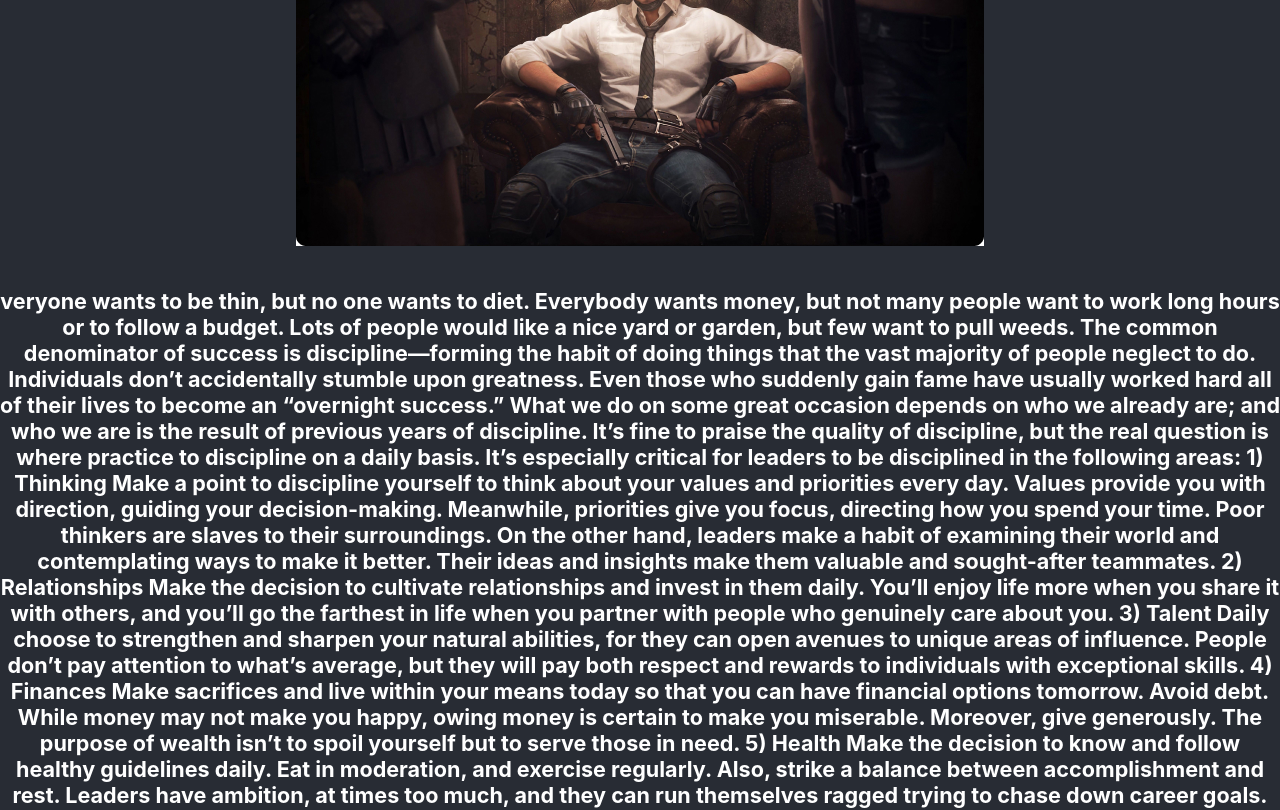
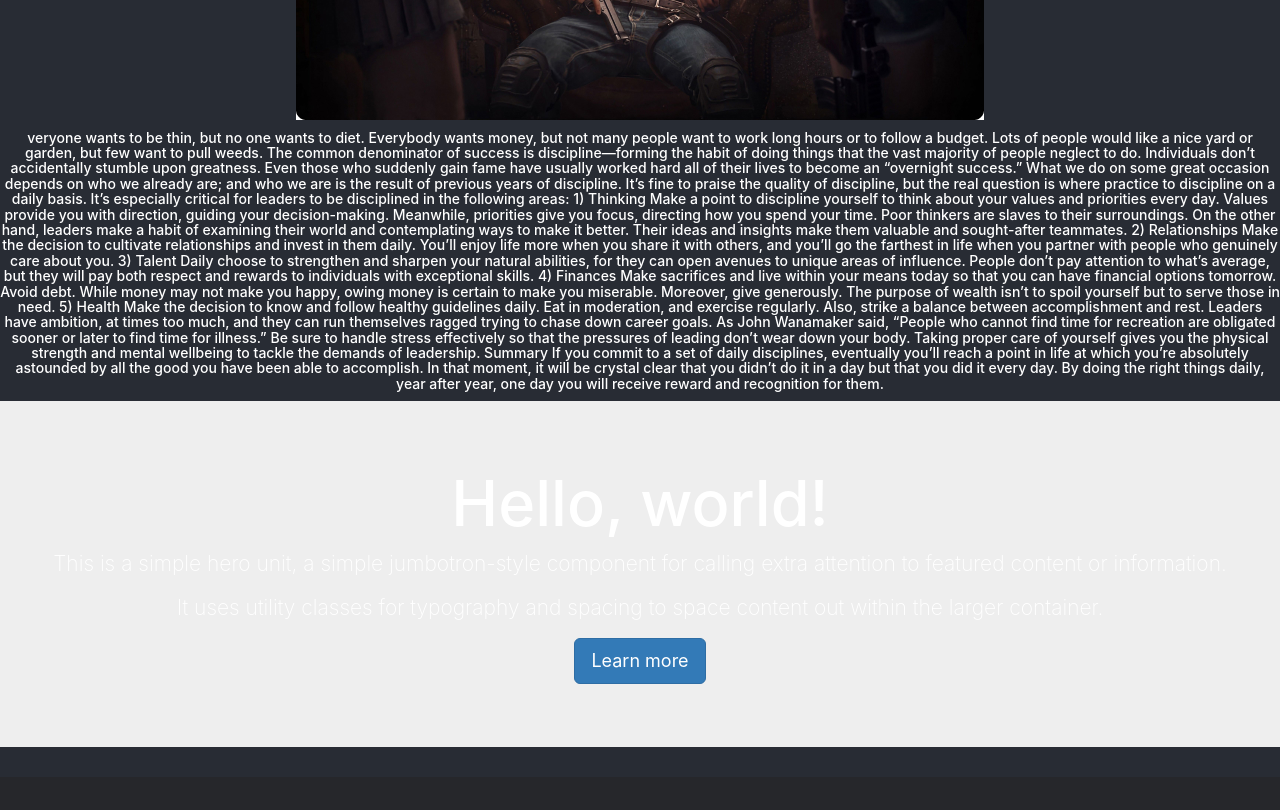
Before and after one commit to KompeteKeeda/kk-fe, a React (Create React App) app: page /news in a window 1280 px wide. Shown: the part 420-1230 px from the top of the page. Built offline with nearby package versions, Linux system fonts and the light colour scheme; no server answers.

Commit message:
newsletter added

```diff
--- a/public/index.html
+++ b/public/index.html
@@ -9,6 +9,14 @@
       name="description"
       content="Web site created using create-react-app"
     />
+    <!-- Latest compiled and minified CSS -->
+<link rel="stylesheet" href="https://maxcdn.bootstrapcdn.com/bootstrap/3.4.1/css/bootstrap.min.css">
+
+<!-- jQuery library -->
+<script src="https://ajax.googleapis.com/ajax/libs/jquery/3.6.4/jquery.min.js"></script>
+
+<!-- Latest compiled JavaScript -->
+<script src="https://maxcdn.bootstrapcdn.com/bootstrap/3.4.1/js/bootstrap.min.js"></script>
     <link rel="apple-touch-icon" href="%PUBLIC_URL%/logo192.png" />
     <!--
       manifest.json provides metadata used when your web app is installed on a
--- a/src/components/banner.tsx
+++ b/src/components/banner.tsx
@@ -14,7 +14,7 @@ const Banner: React.FC<BannerProps> = (props) => {
     <div className="card">
       <h1 className="title">{props.title}</h1>
       <h3 className="description">{props.description}</h3>
-            <PrimaryButton label="Register Now"/>
+      <PrimaryButton label="Register Now" />
     </div>
   );
 }
--- a/src/pages/news.tsx
+++ b/src/pages/news.tsx
@@ -8,7 +8,7 @@ export const News = () => {
 
 
   return (
-    <div className="App">
+    <div>
       <h1>
         Practicing Disciplines Today That Will Lead to Success Tomorrow.
       </h1>
@@ -45,6 +45,22 @@ export const News = () => {
 
         If you commit to a set of daily disciplines, eventually you’ll reach a point in life at which you’re absolutely astounded by all the good you have been able to accomplish. In that moment, it will be crystal clear that you didn’t do it in a day but that you did it every day. By doing the right things daily, year after year, one day you will receive reward and recognition for them.
       </h5>
+      {/* <div style={{ width: "800px", color: "black" }}>
+        <div className="subscribe-letter">
+          <div className="subscription-letter-title">
+            Subscribe to our news letter
+          </div>
+        </div>
+      </div> */}
+      <div className="jumbotron">
+  <h1 className="display-4">Hello, world!</h1>
+  <p className="lead">This is a simple hero unit, a simple jumbotron-style component for calling extra attention to featured content or information.</p>
+  {/* <hr className="my-4"> */}
+  <p>It uses utility classes for typography and spacing to space content out within the larger container.</p>
+  <p className="lead">
+    <a className="btn btn-primary btn-lg" href="#" role="button">Learn more</a>
+  </p>
+</div>
     </div>
   )
 }
--- a/src/styles/news.scss
+++ b/src/styles/news.scss
@@ -7,3 +7,21 @@
   display: flex;
   align-items: center;
 }
+
+.subscribe-letter {
+  position: absolute;
+  display: flex;
+  width: 1000px;
+  height: 397px;
+  left: 120px;
+  right: 120px;
+//   margin-top: 500px;
+//   top: 230px;
+  background-color: black;
+  background: rgba(255, 255, 255, 0.1);
+  border-radius: 20px;
+}
+
+.subscription-letter-title {
+    color: #FFFFFF;
+}
```
Also changed, not shown: src/styles/banner.scss (indentation only). Lines whose indentation alone changed are shown as unchanged.
